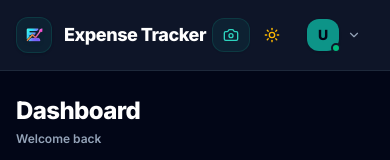
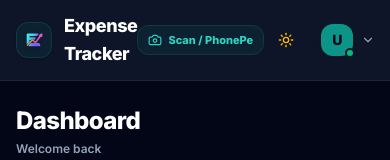
Before and after one commit to shreyas494/expense-tracker, a React (Vite) app in the folder frontend/: page / in a window 390 px wide. Shown: the top 160 px of the page. Built offline with nearby package versions, Linux system fonts and the light colour scheme; no server answers.

Commit message:
fix(navbar/mobile): make Scan / PhonePe text explicitly visible on mobile view header

```diff
--- a/frontend/src/components/Navbar.jsx
+++ b/frontend/src/components/Navbar.jsx
@@ -205,11 +205,11 @@ const Navbar = ({user: propUser, onLogout, theme, toggleTheme}) => {
                   <button
                     onClick={() => fileInputRef.current?.click()}
                     disabled={isUploading}
-                    className="px-2.5 sm:px-3.5 py-2 text-xs font-extrabold rounded-xl bg-teal-500/10 text-teal-600 dark:text-teal-400 hover:bg-teal-500/20 transition-all cursor-pointer flex items-center gap-1.5 border border-teal-500/20 shadow-xs shrink-0"
+                    className="px-2.5 sm:px-3.5 py-1.5 sm:py-2 text-[11px] sm:text-xs font-extrabold rounded-xl bg-teal-500/10 text-teal-600 dark:text-teal-400 hover:bg-teal-500/20 transition-all cursor-pointer flex items-center gap-1.5 border border-teal-500/20 shadow-xs shrink-0"
                     title="Scan Receipt Photo or PhonePe Screenshot"
                   >
-                    <Camera className="w-4 h-4" />
-                    <span className="hidden sm:inline">{isUploading ? 'Scanning...' : 'Scan / PhonePe'}</span>
+                    <Camera className="w-3.5 h-3.5 sm:w-4 sm:h-4" />
+                    <span className="inline font-extrabold">{isUploading ? 'Scanning...' : 'Scan / PhonePe'}</span>
                   </button>
 
                   <button
```
